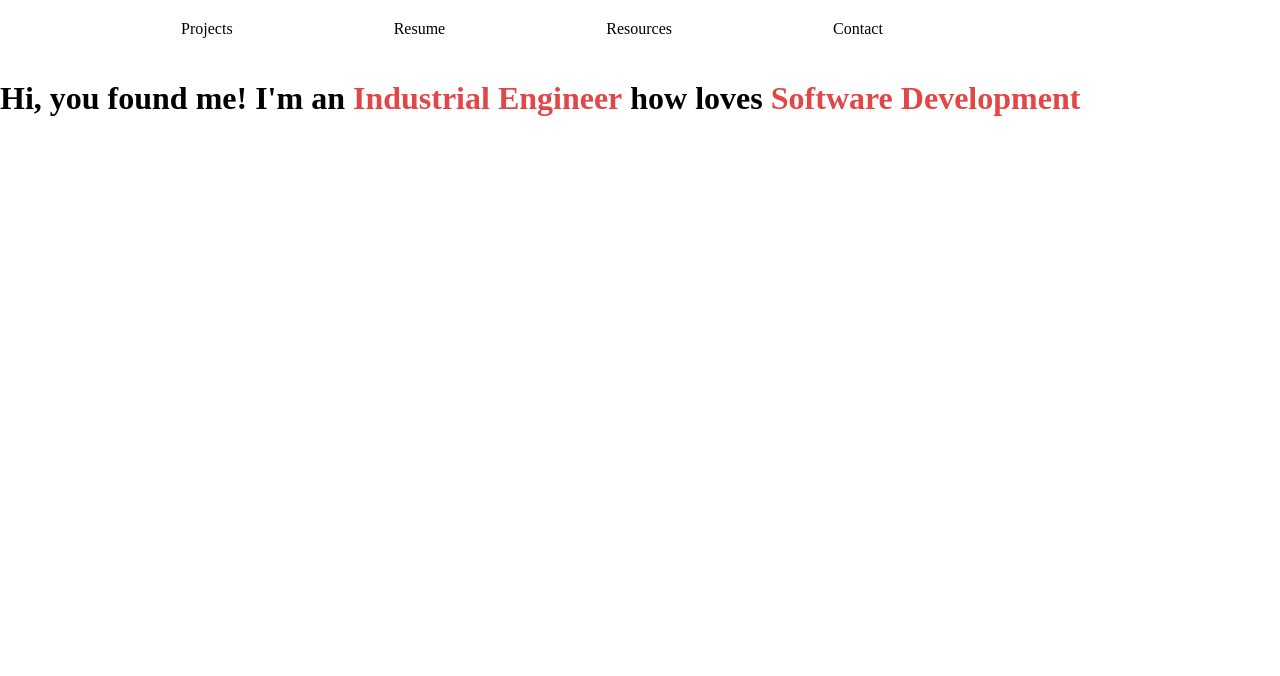
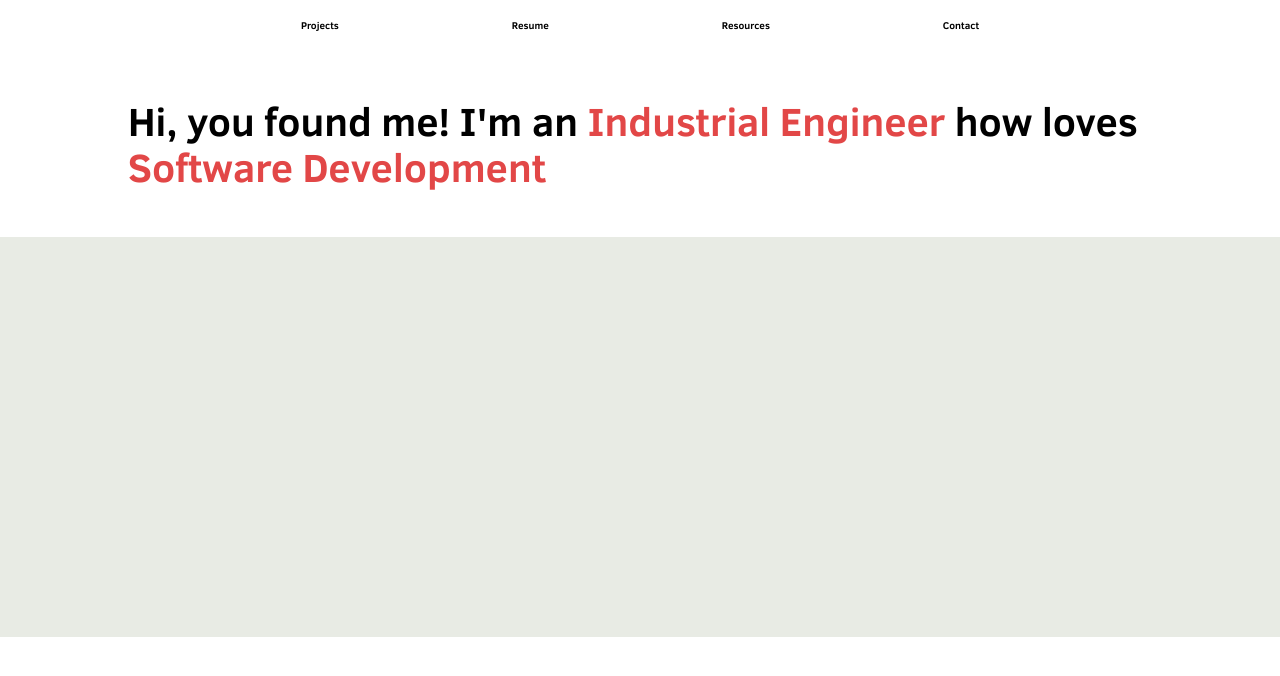
Before and after one commit to cristhiangomezm/portfolio, a plain HTML site: page index.html in a window 1280 px wide. Drawn offline with Linux system fonts and the light colour scheme.

Commit message:
Added main page

```diff
--- a/index.html
+++ b/index.html
@@ -13,10 +13,10 @@
         <header class="header">
             <nav class="navmenu">
                 <ul>
-                    <li>Projects</li>
-                    <li>Resume</li>
-                    <li>Resources</li>
-                    <li>Contact</li>
+                    <li><a href="#">Projects</a></li>
+                    <li><a href="./resources/CristhianGomezCVZ.pdf">Resume</a></li>
+                    <li><a href="#">Resources</a></li>
+                    <li><a href="#">Contact</a></li>
                 </ul>
             </nav>
         </header>
--- a/styles/styles.css
+++ b/styles/styles.css
@@ -1,9 +1,32 @@
+@font-face {
+  font-family: "clear-sans";
+  src: url("/fonts/clear-sans/ClearSans-Bold-webfont.woff") format("woff");
+  font-weight: bold;
+  font-style: normal;
+}
+
+@font-face {
+  font-family: "clear-sans";
+  src: url("/fonts/clear-sans/ClearSans-BoldItalic-webfont.woff") format("woff");
+  font-weight: bold;
+  font-style: italic;
+}
+
+html {
+  font-size: 62.5%;
+}
+
+body {
+  font-family: clear-sans, "Times New Roman", Times, serif;
+}
+
 ul li {
   list-style: none;
 }
 
 .navmenu {
-  padding: 20px 20px;
+  margin: 0 auto;
+  padding: 20px;
   max-width: 1024px;
 }
 
@@ -15,6 +38,26 @@ ul li {
   justify-content: space-evenly;
 }
 
+a {
+  text-decoration: none;
+  color: black;
+}
+
+.main-page {
+  padding: 20px;
+  max-width: 1024px;
+  margin: 0 auto;
+}
+
 strong {
   color: #e24747;
 }
+
+h1 {
+  font-size: 4rem;
+}
+
+.projects-list {
+  height: 400px;
+  background-color: #e8ebe4;
+}
```
Also changed, not shown: resume.html (added, +15 -0 lines), fonts/clear-sans/ClearSans-Bold-webfont.woff (added), fonts/clear-sans/ClearSans-BoldItalic-webfont.woff (added), 1 other file.
